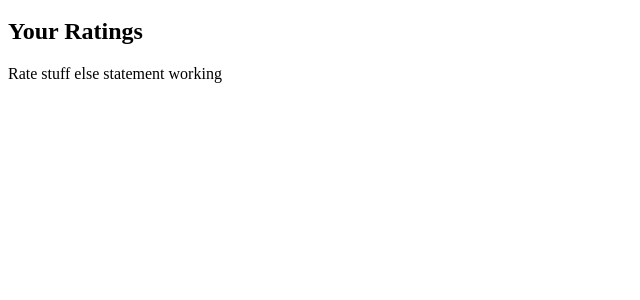
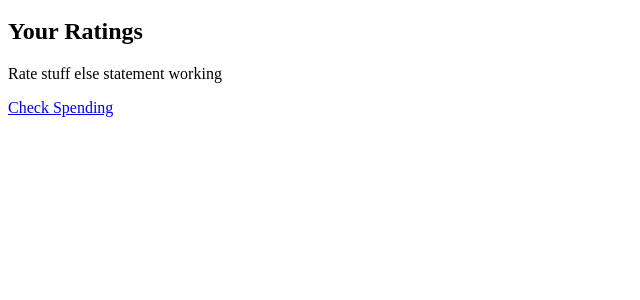
Before and after one commit to TanzHasan/AirplaneDatabaseFinal, a Flask app: page / in a window 1280 px wide. Shown: the part 365-665 px from the top of the page, without its empty margins (0-640 px from the left). Run offline with Flask 3, Linux system fonts and the light colour scheme.

Commit message:
Fixed homescreen missing spending

```diff
--- a/app/templates/home_user.html
+++ b/app/templates/home_user.html
@@ -158,5 +158,6 @@
     {% else %}
         <p>Rate stuff else statement working</p>
     {% endif %}
+    <a href="/spending">Check Spending</a>
 </body>
 </html>
```
Also changed, not shown: app/app.py (+8 -0 lines).
